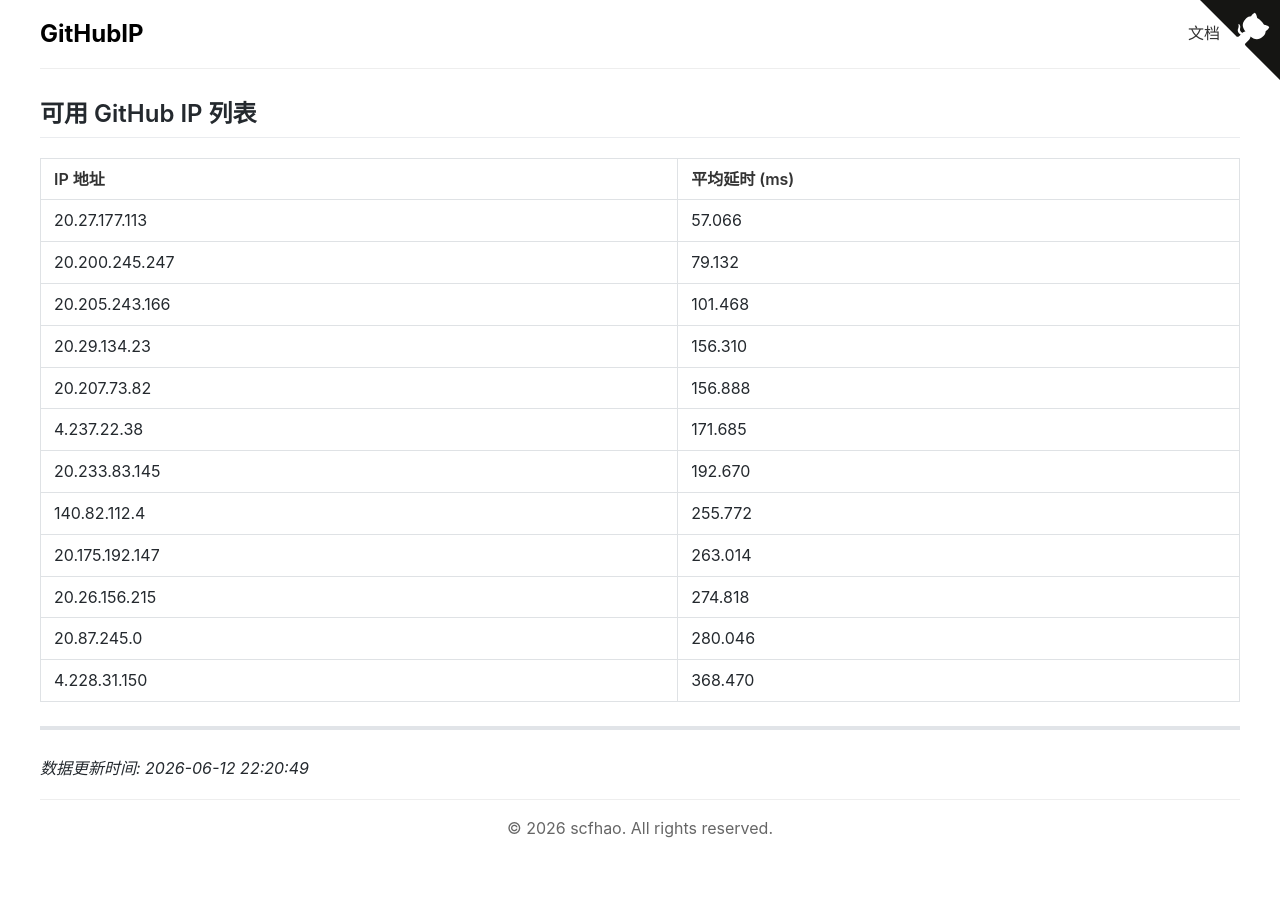
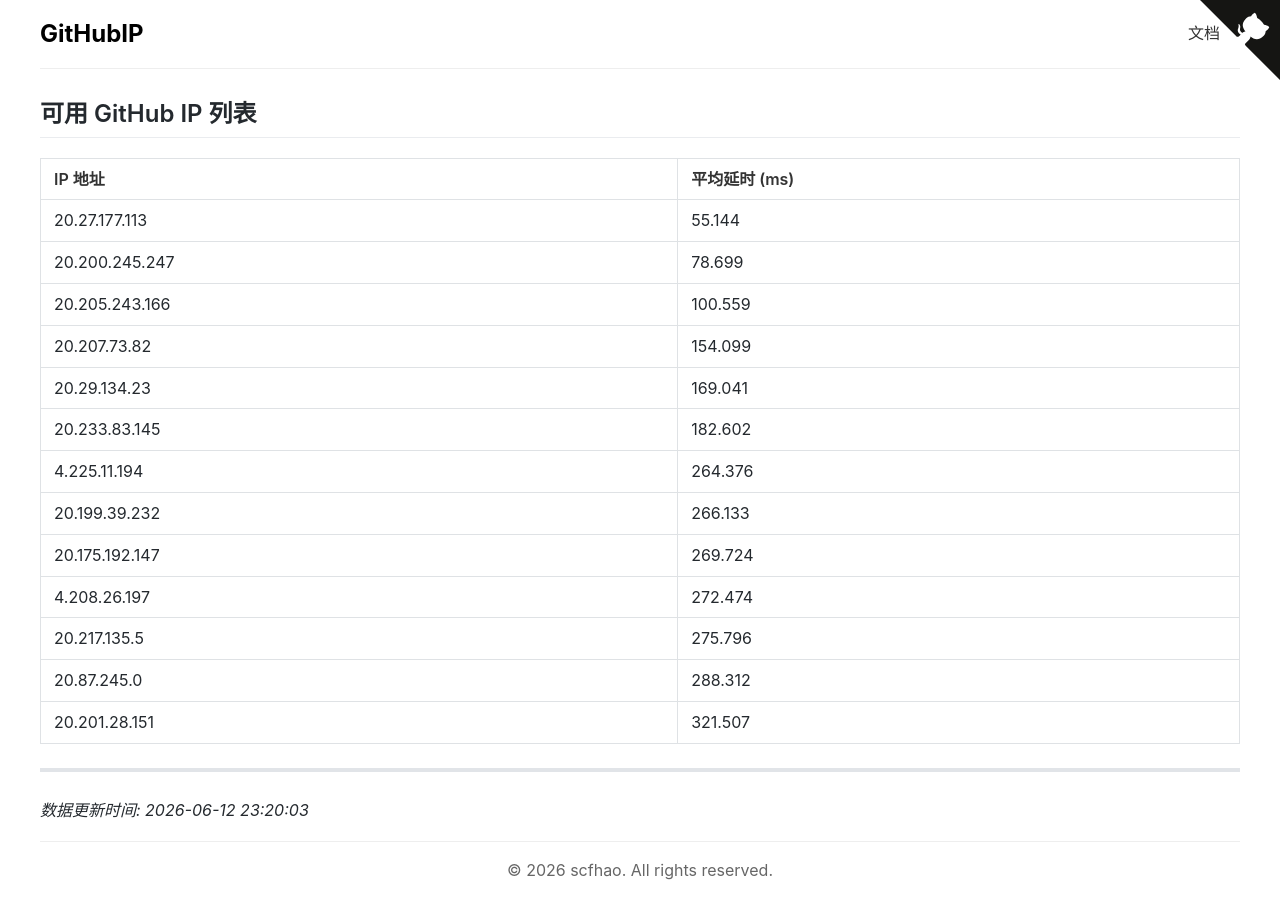
Before and after one commit to scfhao/GitHubIP, a Jekyll site: the page built from index.md, in a window 1280 px wide. Built offline with Jekyll 4.4.1, drawn with Linux system fonts in a browser that asks for light colours.

Commit message:
自动脚本执行 - 2026-06-12 23:20:04

```diff
--- a/index.md
+++ b/index.md
@@ -1,26 +1,27 @@
 ---
 layout: home
 title: GitHub IP 列表
-date: 2026-06-12 22:20:49
+date: 2026-06-12 23:20:03
 ---
 
 ## 可用 GitHub IP 列表
 
 | IP 地址 | 平均延时 (ms) |
 |---------|--------------|
-| 20.27.177.113 | 57.066 |
-| 20.200.245.247 | 79.132 |
-| 20.205.243.166 | 101.468 |
-| 20.29.134.23 | 156.310 |
-| 20.207.73.82 | 156.888 |
-| 4.237.22.38 | 171.685 |
-| 20.233.83.145 | 192.670 |
-| 140.82.112.4 | 255.772 |
-| 20.175.192.147 | 263.014 |
-| 20.26.156.215 | 274.818 |
-| 20.87.245.0 | 280.046 |
-| 4.228.31.150 | 368.470 |
+| 20.27.177.113 | 55.144 |
+| 20.200.245.247 | 78.699 |
+| 20.205.243.166 | 100.559 |
+| 20.207.73.82 | 154.099 |
+| 20.29.134.23 | 169.041 |
+| 20.233.83.145 | 182.602 |
+| 4.225.11.194 | 264.376 |
+| 20.199.39.232 | 266.133 |
+| 20.175.192.147 | 269.724 |
+| 4.208.26.197 | 272.474 |
+| 20.217.135.5 | 275.796 |
+| 20.87.245.0 | 288.312 |
+| 20.201.28.151 | 321.507 |
 
 ---
 
-*数据更新时间: 2026-06-12 22:20:49*
+*数据更新时间: 2026-06-12 23:20:03*
```
